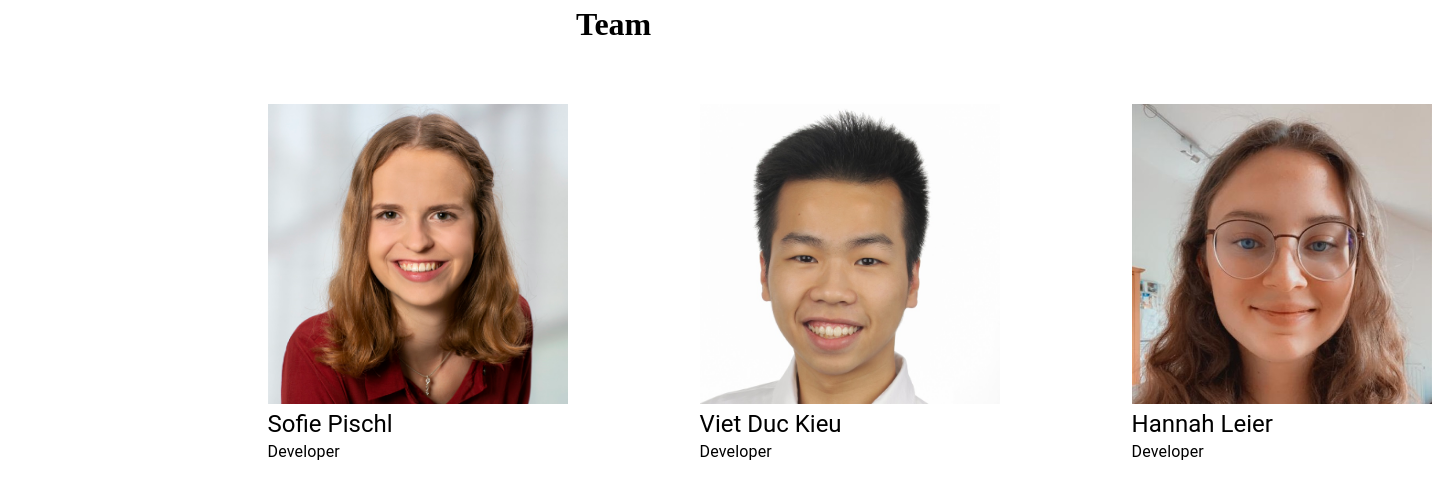
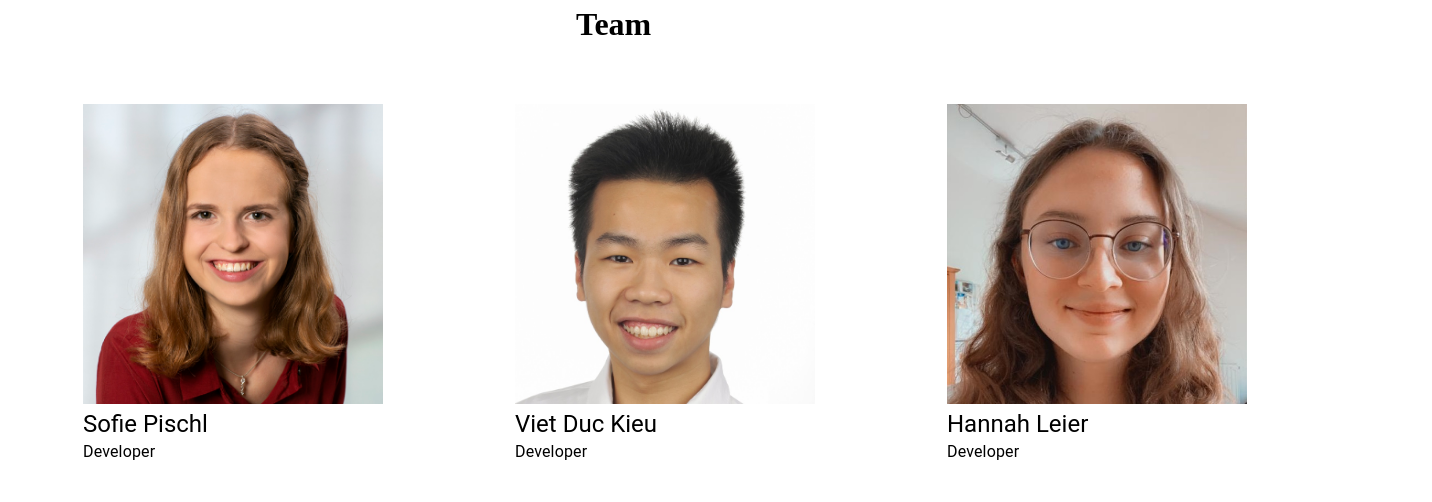
Before and after one commit to bila9630/MissionSmile, a Next.js app: page /team in a window 1280 px wide. Shown: the part 131-633 px from the top of the page, 1432 px wide, since content can reach past the window. Built offline with nearby package versions, Linux system fonts and the light colour scheme; no server answers; sample sign-in values are in the browser's storage.

Commit message:
sollte jetzt funktionieren?!?

```diff
--- a/pages/team.js
+++ b/pages/team.js
@@ -3,6 +3,8 @@ import React from 'react'
 import Layout from '../components/layout'
 import { Typography } from '@mui/material'
 import Head from 'next/head'
+import Grid from '@mui/material/Grid';
+
 
 
 
@@ -12,11 +14,23 @@ const team = () => {
             <Head>
                 <title>Team</title>
             </Head>
-            <Layout style={{paddingLeft:'30%' }}>
-                <h1 style={{ hight:250, width:'10%', paddingTop:10, paddingLeft:'45%' ,  textAlignVertical: "center"}}>
+            <Layout direction="column"
+                alignItems="center"
+                justify="center">
+                    <Grid
+                    container
+                    spacing={0}
+                    direction="column"
+                    alignItems="center"
+                    justify="center"
+                    style={{ minHeight: "100vh" }}
+                    initial={{ opacity: 0 }}
+                    animate={{ opacity: 1 }}>
+
+                    <h1 style={{ hight:250, width:'10%', paddingTop:10,   textAlignVertical: "center"}}>
                     Unser Team
                     </h1>
-                    <Stack style={{paddingLeft:'17%' }}  direction={{ xs: 'column', sm: 'row' }}
+                    <Stack direction={{ xs: 'column', sm: 'row' }}
                     spacing={{ xs: 1, sm: 2, md: 4 }}>
                         <item style={{ width:300, paddingTop:20, paddingLeft:50}}>
                             <img src="./images/sofie.jpg" alt=""
@@ -37,7 +51,7 @@ const team = () => {
                             <Typography>Developer</Typography>
                         </item>
                     </Stack>
-                    <Stack style={{paddingLeft:'17%' }} direction={{ xs: 'column', sm: 'row' }}
+                    <Stack direction={{ xs: 'column', sm: 'row' }}
                     spacing={{ xs: 1, sm: 2, md: 4 }}>
                         <item style={{ width:300, paddingTop:20, paddingLeft:50}}>
                             <img src="./images/sofie.jpg" alt=""
@@ -58,6 +72,7 @@ const team = () => {
                             <Typography>Developer</Typography>
                         </item>
                     </Stack>
+                    </Grid>
             </Layout>
         </div>
     )
```
